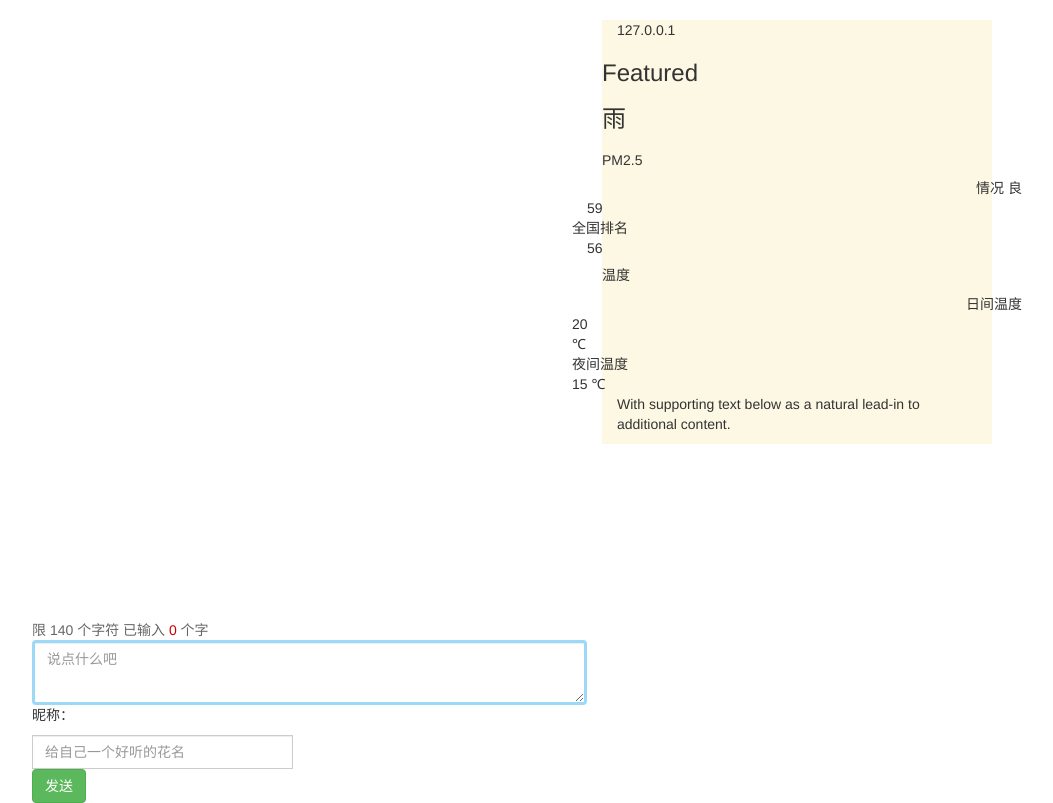
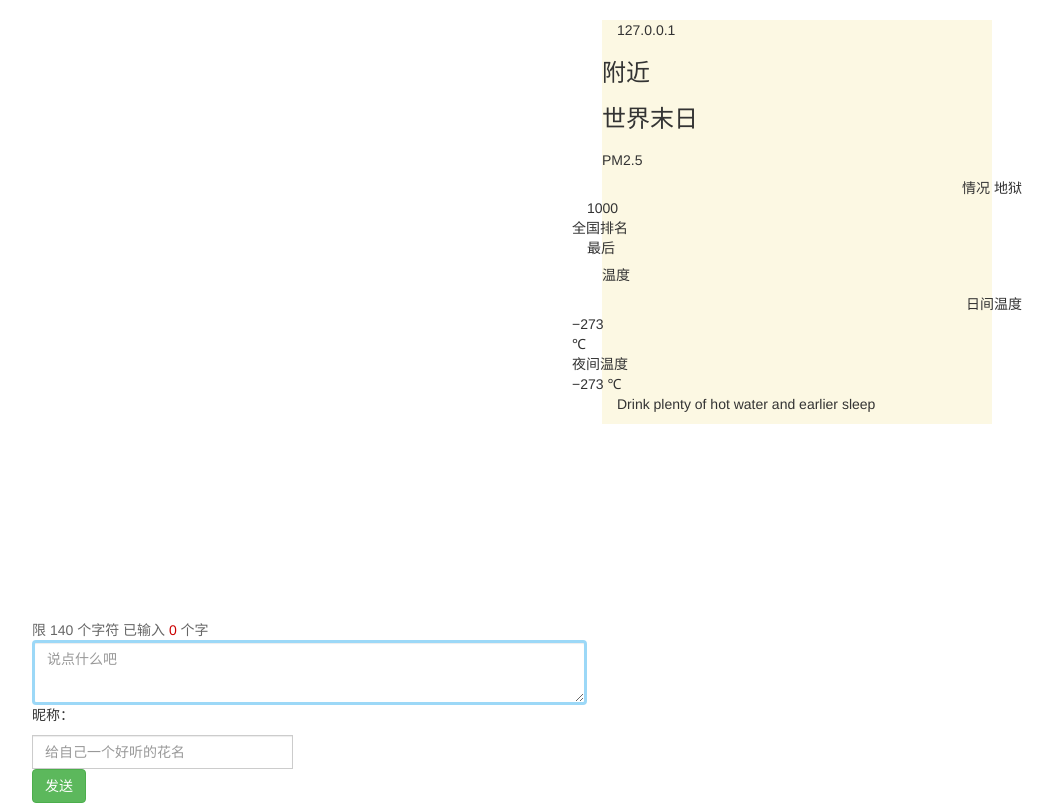
Before and after one commit to yekingyan/Flask_for_my_web, a Flask app: page /message/ in a window 1280 px wide. Shown: the part 74-877 px from the top of the page, without its empty margins (38-1091 px from the left). Run offline with Flask 2, Linux system fonts and the light colour scheme; data that the repository does not hold is empty; some libraries are stand-ins or nearby versions.

Commit message:
完成数据的在html中的显示

```diff
--- a/models/message_board.py
+++ b/models/message_board.py
@@ -130,6 +130,7 @@ class CityCode(object):
         d = json.loads(r)['value'][0]
         g = d['indexes'][2]
         w = d["weathers"][0]
+        city = {'city': d['city']}
         pm25 = {
             "aqi": d['pm25']['aqi'],
             'cityrank': d['pm25']['cityrank'],
@@ -147,5 +148,6 @@ class CityCode(object):
             'pm25': pm25,
             'gm': gm,
             'weather': weather,
+            'city': city,
         }
         return data
--- a/routes/message_board.py
+++ b/routes/message_board.py
@@ -137,6 +137,7 @@ def get_weather(addr):
     single_instanse = CityCode()
     code = CityCode.city_to_code(addr)
     url = f"http://aider.meizu.com/app/weather/listWeather?cityIds={code}"
+    print(url)
     data = CityCode.get_weather_data(url)
     emit('weather', {'data': data})
 
--- a/templates/message_board.html
+++ b/templates/message_board.html
@@ -74,8 +74,8 @@
                 <div id="ip" class="d-none">{{ ip }}</div>
                 <div class="card">
                     <div class="row card-header">
-                        <div class="col-6"><h3 id="weather_city">Featured</h3></div>
-                        <div class="col-6"><h3 id="weather_status">雨</h3></div>
+                        <div class="col-6"><h3 id="weather_city">附近</h3></div>
+                        <div class="col-6"><h3 id="weather_status">世界末日</h3></div>
 
                     </div>
 
@@ -87,16 +87,16 @@
                                     <div class="row col-7">
                                         <div class="text-right">
                                             <span>情况</span>
-                                            <span id="quality">良</span>
+                                            <span id="quality">地狱</span>
                                         </div>
                                     </div>
-                                    <div id="pm25" class="col-5 ml-1 mt-auto">59</div>
+                                    <div id="pm25" class="col-5 ml-1 mt-auto">1000</div>
                                 </div>
                                 <div class="row">
                                     <div class="row col-7">
                                         <span class="text-right">全国排名</span>
                                     </div>
-                                    <div id="cityrank" class="col-5  ml-1 mt-auto">56</div>
+                                    <div id="cityrank" class="col-5  ml-1 mt-auto">最后</div>
                                 </div>
                             </div>
 
@@ -109,7 +109,7 @@
                                         </div>
                                     </div>
                                     <div class="col-5 row ml-1">
-                                        <div id="temp_day_c">20</div>
+                                        <div id="temp_day_c">−273</div>
                                         <span>℃</span>
                                     </div>
                                 </div>
@@ -118,13 +118,13 @@
                                         <span class="text-right">夜间温度</span>
                                     </div>
                                     <div class="col-5 row ml-1">
-                                        <span id="temp_night_c">15</span>
+                                        <span id="temp_night_c">−273</span>
                                         <span>℃</span>
                                     </div>
                                 </div>
                             </div>
                         </div>
-                        <p id="weather_content" class="card-text">With supporting text below as a natural lead-in to additional content.</p>
+                        <p id="weather_content" class="card-text">Drink plenty of hot water and earlier sleep</p>
 
                     </div>
                 </div>
```
Also changed, not shown: static/js/websocket.js (+30 -6 lines).
